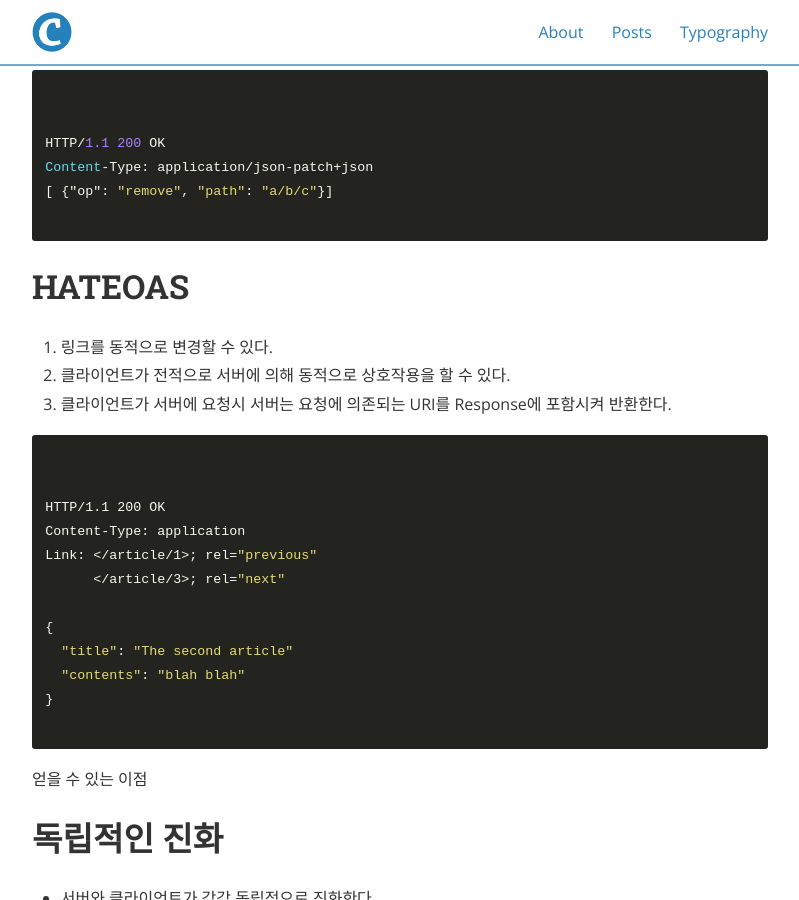
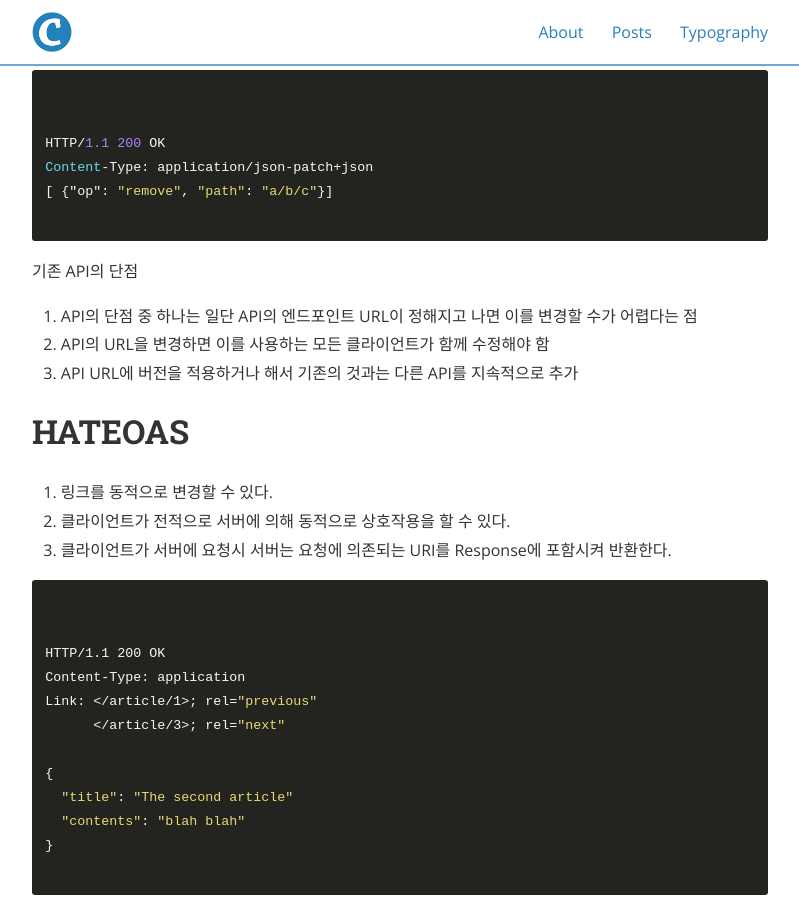
Before and after one commit to sayco5842/sayco5842.github.io, a Jekyll site: the page built from _posts/2019-11-04-rest-api.markdown, in a window 1280 px wide and 900 px high, scrolled down 2055 px. Shown: the whole window, without its empty margins (240-1039 px from the left). Built offline with Jekyll 4.4.1, drawn with Linux system fonts in a browser that asks for light colours; nearby versions of some CDN libraries.

Commit message:
Update 2019-11-04-rest-api.markdown

```diff
--- a/_posts/2019-11-04-rest-api.markdown
+++ b/_posts/2019-11-04-rest-api.markdown
@@ -74,6 +74,11 @@ Content-Type: application/json-patch+json
 [ {"op": "remove", "path": "a/b/c"}]
 
 </code></pre>
+
+기존 API의 단점
+1. API의 단점 중 하나는 일단 API의 엔드포인트 URL이 정해지고 나면 이를 변경할 수가 어렵다는 점
+2. API의 URL을 변경하면 이를 사용하는 모든 클라이언트가 함께 수정해야 함
+3. API URL에 버전을 적용하거나 해서 기존의 것과는 다른 API를 지속적으로 추가
 
 # HATEOAS
 
```
